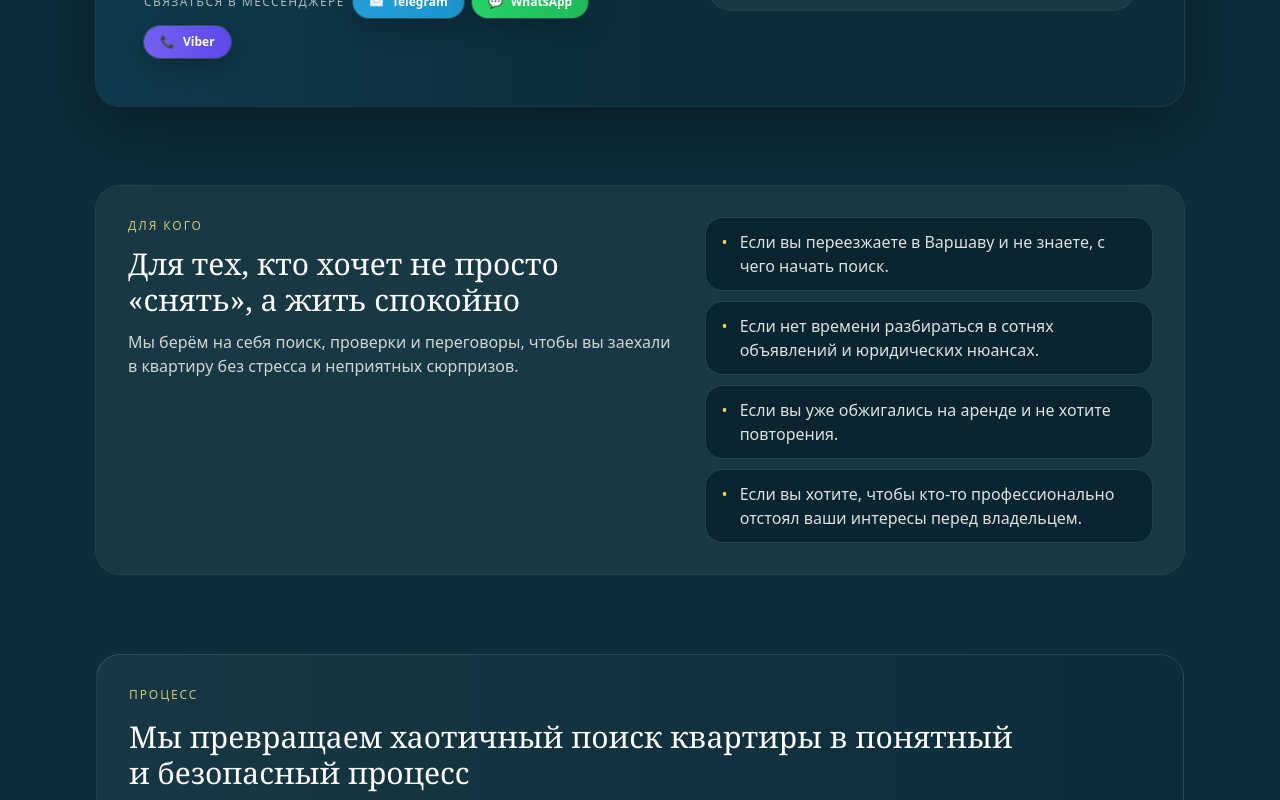
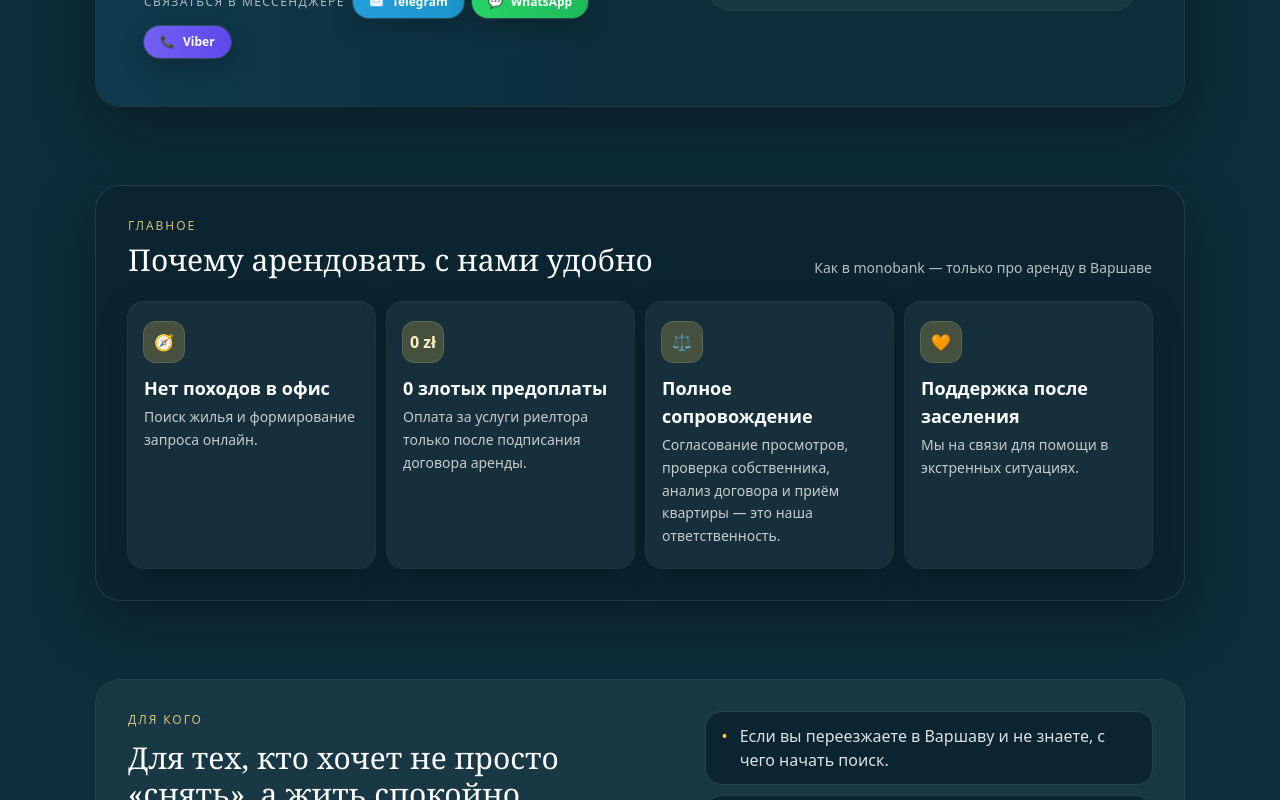
Before and after one commit to kovlaks/serpak-site, a Next.js app: page /rent in a window 1280 px wide. Shown: the part 658-1458 px from the top of the page. Built offline with nearby package versions, Linux system fonts and the light colour scheme.

Commit message:
Add advantage highlights for renters

```diff
--- a/app/rent/page.tsx
+++ b/app/rent/page.tsx
@@ -116,6 +116,30 @@ const faq = [
   },
 ];
 
+const advantages = [
+  {
+    title: "Нет походов в офис",
+    description: "Поиск жилья и формирование запроса онлайн.",
+    icon: "🧭",
+  },
+  {
+    title: "0 злотых предоплаты",
+    description: "Оплата за услуги риелтора только после подписания договора аренды.",
+    icon: "0 zł",
+  },
+  {
+    title: "Полное сопровождение",
+    description:
+      "Согласование просмотров, проверка собственника, анализ договора и приём квартиры — это наша ответственность.",
+    icon: "⚖️",
+  },
+  {
+    title: "Поддержка после заселения",
+    description: "Мы на связи для помощи в экстренных ситуациях.",
+    icon: "🧡",
+  },
+];
+
 const messengerLinks = [
   {
     label: "Telegram",
@@ -212,6 +236,33 @@ export default function Page() {
               </div>
             </div>
           </div>
+        </div>
+      </section>
+
+      {/* Преимущества для арендаторов */}
+      <section className="rounded-3xl bg-[#0A2530] p-6 sm:p-8 ring-1 ring-white/10 shadow-[0_20px_60px_rgba(0,0,0,0.35)]">
+        <div className="mb-6 flex flex-col gap-2 sm:flex-row sm:items-end sm:justify-between">
+          <div className="space-y-2">
+            <p className="text-xs uppercase tracking-[0.16em] text-amber-200/80">Главное</p>
+            <h2 className="font-serif text-3xl text-white">Почему арендовать с нами удобно</h2>
+          </div>
+          <span className="text-sm text-neutral-200/80">Как в monobank — только про аренду в Варшаве</span>
+        </div>
+        <div className="grid gap-3 sm:grid-cols-2 xl:grid-cols-4">
+          {advantages.map((item) => (
+            <div
+              key={item.title}
+              className="flex flex-col gap-3 rounded-2xl bg-white/5 px-4 py-5 text-left ring-1 ring-white/10 shadow-[0_10px_30px_rgba(0,0,0,0.25)]"
+            >
+              <div className="inline-flex h-10 w-10 items-center justify-center rounded-xl bg-amber-300/20 text-base font-semibold text-amber-100 ring-1 ring-amber-200/30">
+                {item.icon}
+              </div>
+              <div className="space-y-1">
+                <h3 className="text-lg font-semibold text-white">{item.title}</h3>
+                <p className="text-sm text-neutral-200/85 leading-relaxed">{item.description}</p>
+              </div>
+            </div>
+          ))}
         </div>
       </section>
 
```
